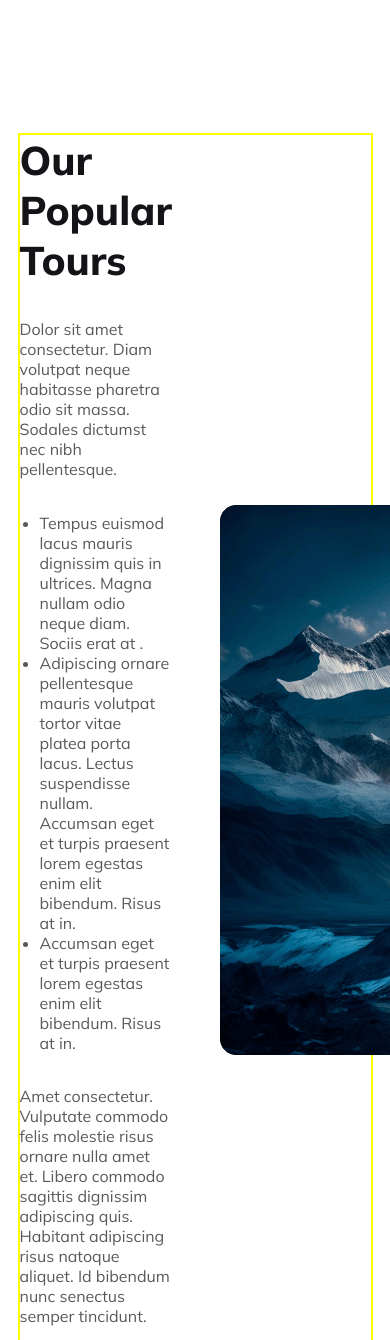
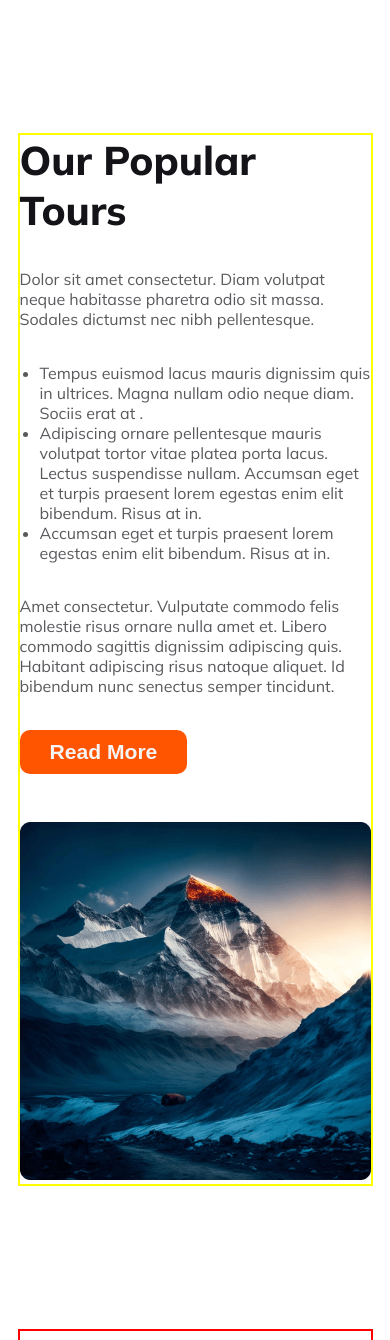
Before and after one commit to ash-124/hero-travel-practice, a plain HTML site: page index.html in a window 390 px wide. Shown: the part 660-2000 px from the top of the page. Drawn offline with Linux system fonts and the light colour scheme.

Commit message:
making popular section responsive done

```diff
--- a/styles/responsive.css
+++ b/styles/responsive.css
@@ -8,8 +8,11 @@
 
 
     }
-    .banner-input{
+    .banner-input , .popular-section{
         flex-direction: column;
+    }
+    .popular-img img {
+        width: 100%;
     }
     .banner-description {
         font-size: 2vw;
```
